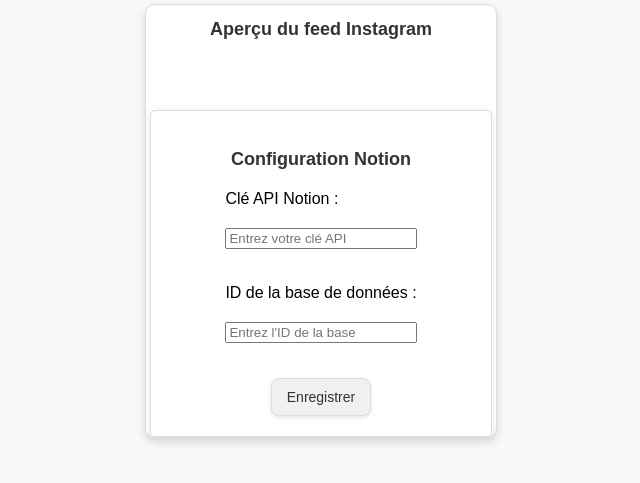
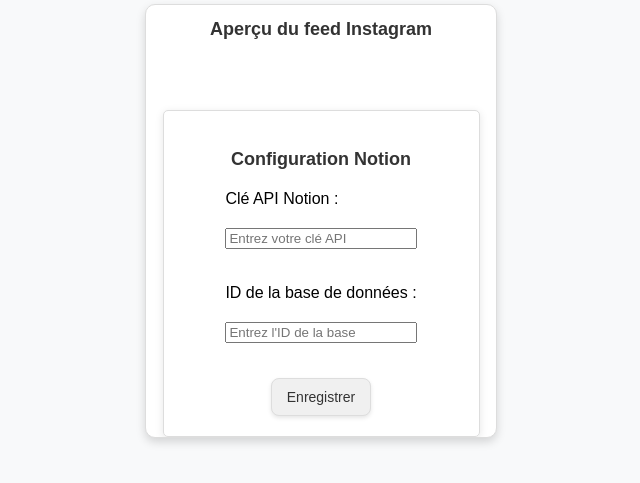
Before and after one commit to Lourna78/Flask-API, a Flask app: page / in a window 1280 px wide. Shown: the part 179-662 px from the top of the page, without its empty margins (319-959 px from the left). Run offline with Flask 3, Linux system fonts and the light colour scheme.

Commit message:
modification

```diff
--- a/frontend/static/style.css
+++ b/frontend/static/style.css
@@ -125,8 +125,8 @@ input:focus {
 .config-container {
   margin: 0px auto; /* Centrer le conteneur et ajouter de l'espace autour */
   padding: 20px; /* Espace interne entre le contenu et les bordures */
-  width: 90%; /* Réduit la largeur à 70% du conteneur parent */
-  max-width: 300px; /* Limite maximale de la largeur */
+  width: 85%; /* Réduit la largeur à 70% du conteneur parent */
+  max-width: 275px; /* Limite maximale de la largeur */
   border: 1px solid #ddd; /* Bordure subtile */
   border-radius: 5px; /* Coins arrondis */
   background-color: #ffffff; /* Fond blanc */
--- a/frontend/templates/index.html
+++ b/frontend/templates/index.html
@@ -4,7 +4,7 @@
   <meta charset="UTF-8">
   <meta name="viewport" content="width=device-width, initial-scale=1.0">
   <title>Instagram Feed Preview</title>
-  <link rel="stylesheet" href="https://widget.artyzan-agency.com/static/style.css?v=1.20">
+  <link rel="stylesheet" href="https://widget.artyzan-agency.com/static/style.css?v=1.21">
 </head>
 <body>
     <div class="widget-container">
@@ -40,6 +40,6 @@
           </form>
         </div>
       </div>
-      <script src="https://widget.artyzan-agency.com/static/script.js?v=1.20" defer></script>
+      <script src="https://widget.artyzan-agency.com/static/script.js?v=1.21" defer></script>
 </body>
 </html>
```
